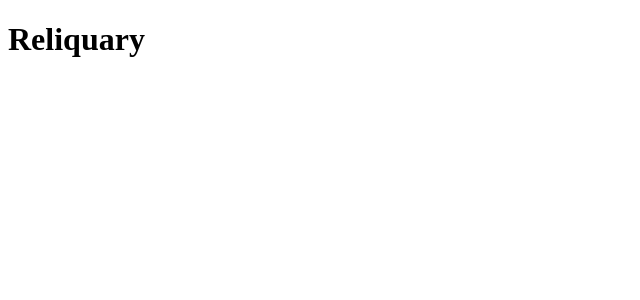
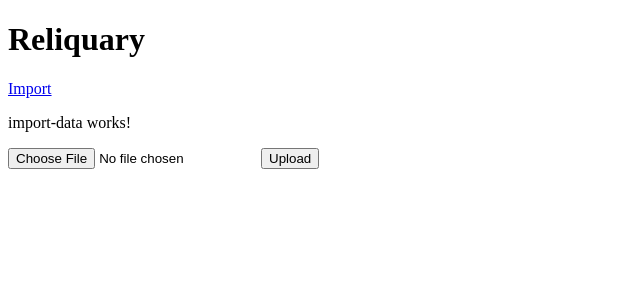
Before and after one commit to BrianMcWilliams/Reliquary, an Angular app in the folder Reliquary/: page /import in a window 1280 px wide. Before the commit this address led to /. Shown: the top 300 px of the page, without its empty margins (0-640 px from the left). Built offline with nearby package versions, Linux system fonts and the light colour scheme.

Commit message:
Added an import component

```diff
--- a/Reliquary/angular.json
+++ b/Reliquary/angular.json
@@ -124,6 +124,10 @@
           }
         }
       }
-    }},
-  "defaultProject": "Reliquary"
+    }
+  },
+  "defaultProject": "Reliquary",
+  "cli": {
+    "analytics": "88627b17-e486-48f4-94b0-361200979752"
+  }
 }
--- a/Reliquary/src/app/app-routing.module.ts
+++ b/Reliquary/src/app/app-routing.module.ts
@@ -3,11 +3,14 @@ import { Routes, RouterModule } from '@angular/router';
 import { MtgIOComponent } from './mtg-io/mtg-io.component';
 import { PokemonapiComponent } from './pokemonapi/pokemonapi.component';
 import { YugiohComponent } from './yugioh/yugioh.component';
+import { ImportDataComponent } from './import-data/import-data.component';
+
 
 const routes: Routes = [
   { path: 'mtgio', component: MtgIOComponent },
   { path: 'pokemon', component: PokemonapiComponent },
-  { path: 'yugioh', component: YugiohComponent }
+  { path: 'yugioh', component: YugiohComponent },
+  { path: 'import', component: ImportDataComponent}
 ];
 
 @NgModule({
--- a/Reliquary/src/app/app.component.html
+++ b/Reliquary/src/app/app.component.html
@@ -1,3 +1,4 @@
 
 <h1>{{title}}</h1>
+<a href="/import">Import</a>
 <router-outlet></router-outlet>
--- a/Reliquary/src/app/app.component.ts
+++ b/Reliquary/src/app/app.component.ts
@@ -1,5 +1,4 @@
 import { Component } from '@angular/core';
-
 @Component({
   selector: 'app-root',
   templateUrl: './app.component.html',
--- a/Reliquary/src/app/app.module.ts
+++ b/Reliquary/src/app/app.module.ts
@@ -7,13 +7,15 @@ import { MtgIOComponent } from './mtg-io/mtg-io.component';
 import { HttpClientModule } from '@angular/common/http';
 import { PokemonapiComponent } from './pokemonapi/pokemonapi.component';
 import { YugiohComponent } from './yugioh/yugioh.component';
+import { ImportDataComponent } from './import-data/import-data.component';
 
 @NgModule({
   declarations: [
     AppComponent,
     MtgIOComponent,
     PokemonapiComponent,
-    YugiohComponent
+    YugiohComponent,
+    ImportDataComponent
   ],
   imports: [
     BrowserModule,
--- /dev/null
+++ b/Reliquary/src/app/import-data/import-data.component.html
@@ -0,0 +1,3 @@
+<p>import-data works!</p>
+<input type="file"(change)="onFileSelected($event)">
+<button type="button" (click)="onUpload()">Upload</button>
--- /dev/null
+++ b/Reliquary/src/app/import-data/import-data.component.ts
@@ -0,0 +1,36 @@
+import { Component, OnInit } from '@angular/core';
+import { HttpClient, HttpEventType } from '@angular/common/http';
+
+@Component({
+  selector: 'app-import-data',
+  templateUrl: './import-data.component.html',
+  styleUrls: ['./import-data.component.sass']
+})
+export class ImportDataComponent implements OnInit {
+
+  selectedFile: File = null;
+
+  constructor(private http: HttpClient) {}
+  onFileSelected(event) {
+    console.log(event);
+    this.selectedFile = event.target.files[0];
+  }
+  onUpload() {
+    // const fd = new FormData();
+    // fd.append('csv', this.selectedFile, this.selectedFile.name);
+    // this.http.post('', fd, {
+    //   reportProgress: true,
+    //   observe: 'events',
+    // })
+    // .subscribe(event => {
+    //   if (event.type === HttpEventType.UploadProgress) {
+    //     console.log('Upload progress: ' + Math.round(event.loaded / event.total * 100) + '%');
+    //   } else if (event.type === HttpEventType.Response) {
+    //     console.log(event);
+    //   }
+    // });
+  }
+  ngOnInit() {
+  }
+
+}
```
Also changed, not shown: Reliquary/src/app/import-data/import-data.component.sass (added), 1 other file (tests, documents, lock files or other folders).
